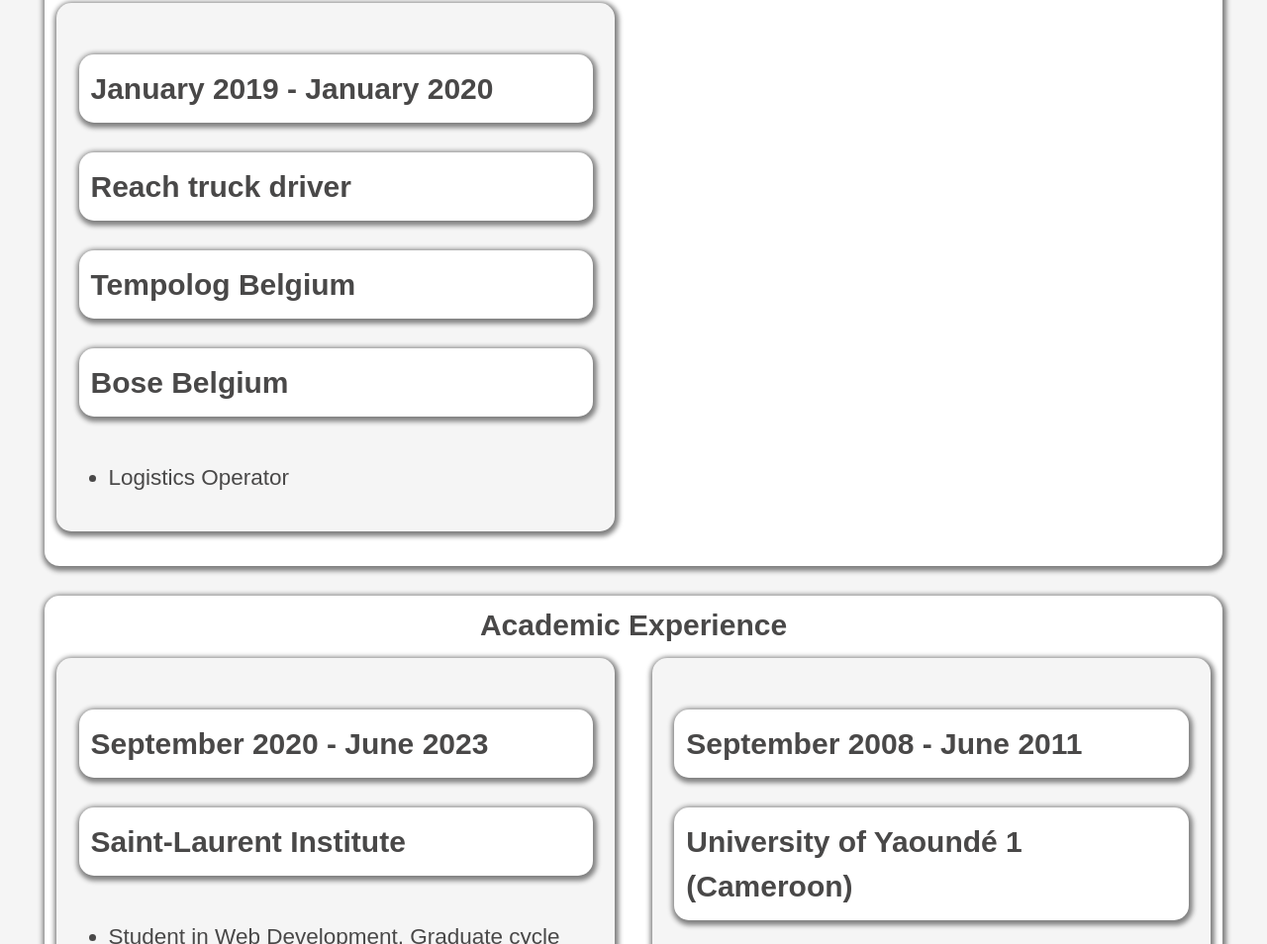
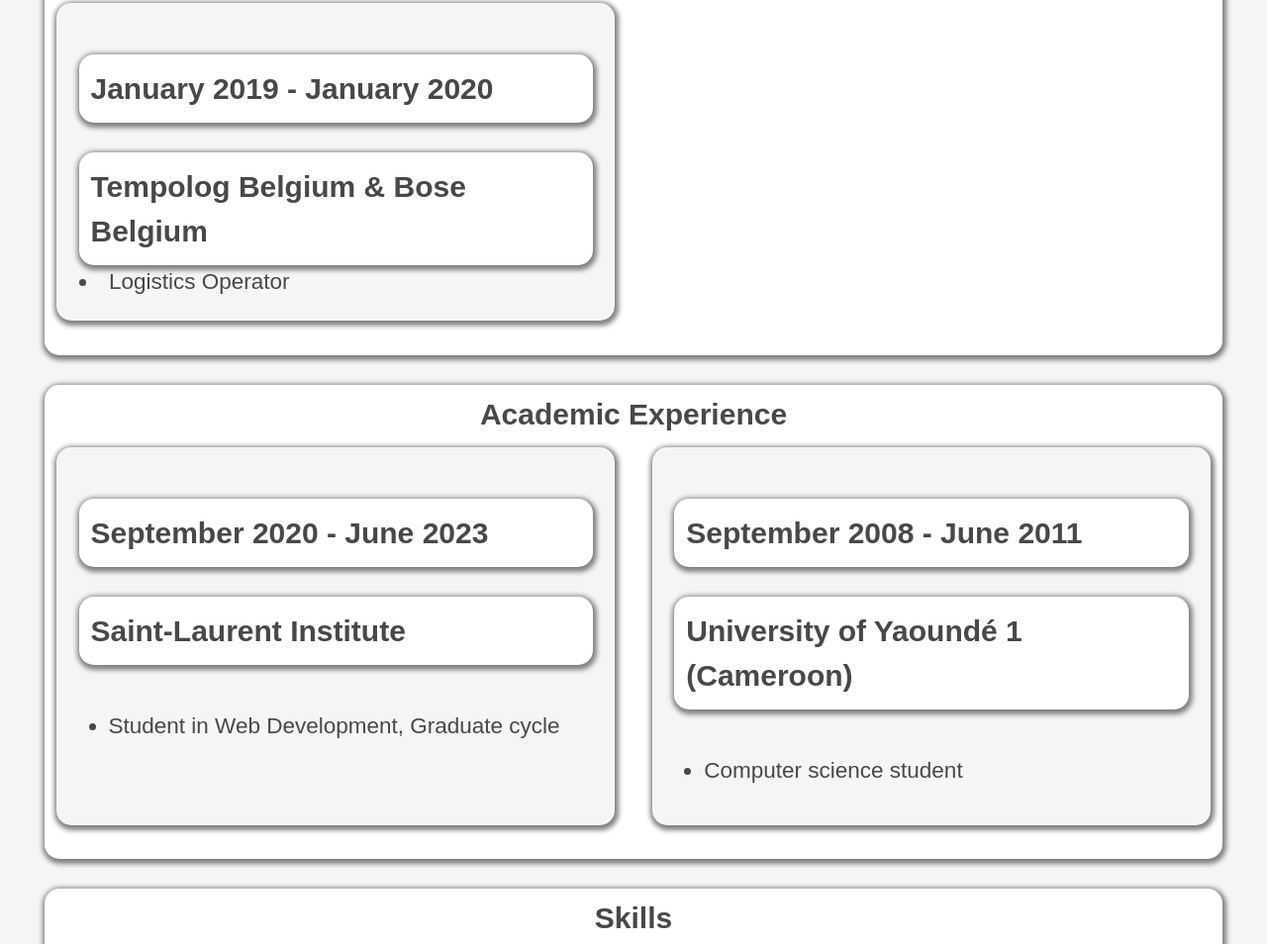
Before and after one commit to MBARGAM/justyn-mbarga.github.io, a plain HTML site: page english.html in a window 1280 px wide. Shown: the part 2224-3178 px from the top of the page at 99% size. Drawn offline with nearby package versions, Linux system fonts and the light colour scheme.

Commit message:
Update english.html

```diff
--- a/english.html
+++ b/english.html
@@ -159,12 +159,10 @@ as a junior in order to put into practice my knowledge acquired during my traini
 					<div class="postes">
 						<span class="d-block dates block"> January 2019 - January 2020</span>
 						<div class="description">
-							<span  class="poste d-block block"> Reach truck driver</span>
-							<span class="societe d-block block"> Tempolog Belgium</span>
-							<span class="d-block societe block"> Bose Belgium</span>
-							<ul>
+							<span class="societe d-block block"> Tempolog Belgium &  Bose Belgium</span>
+							<span>
 								<li class="roleItem">Logistics Operator</li>
-							</ul>
+							</span>
 						</div>
 
 					</div>
```
